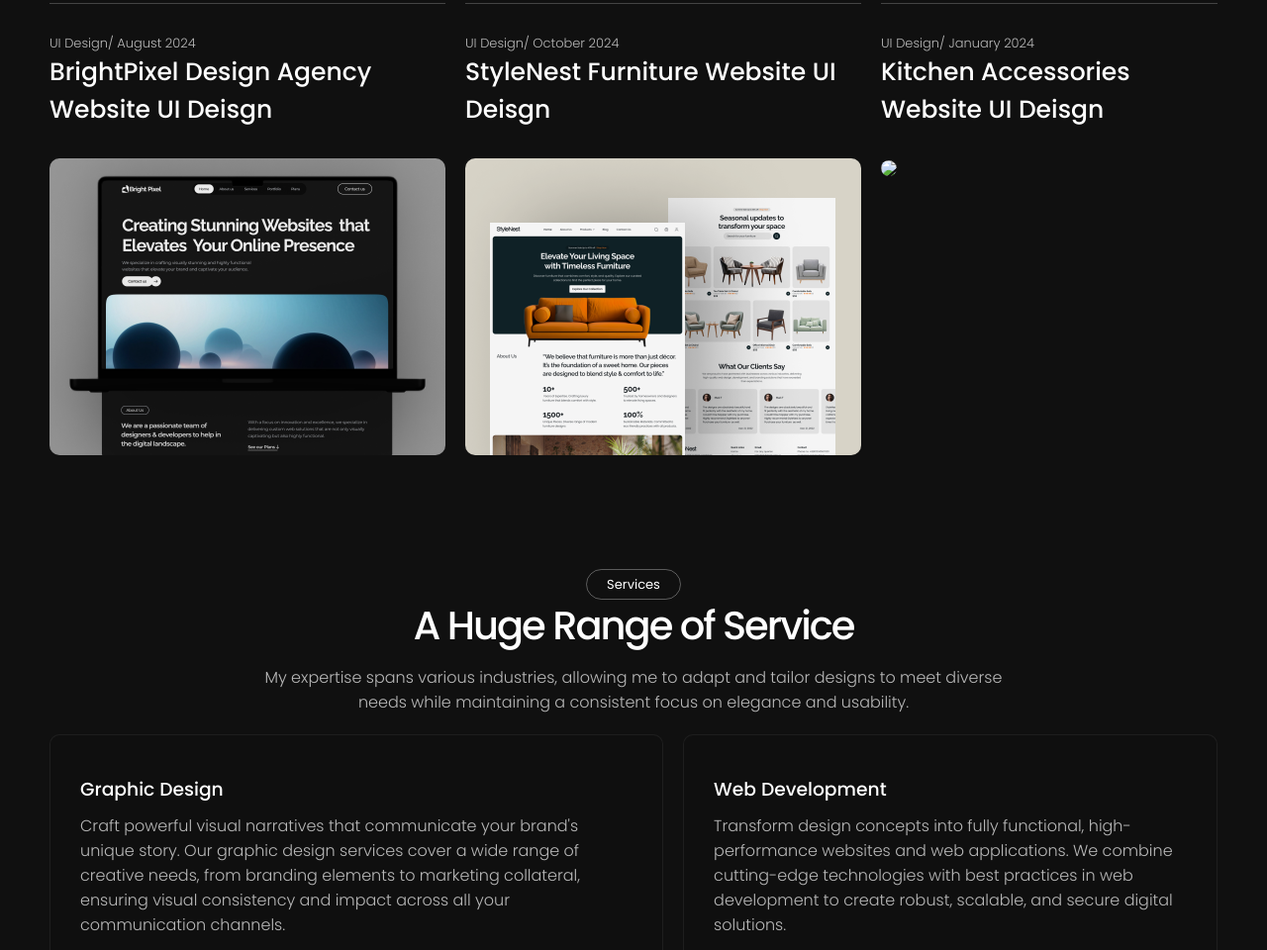
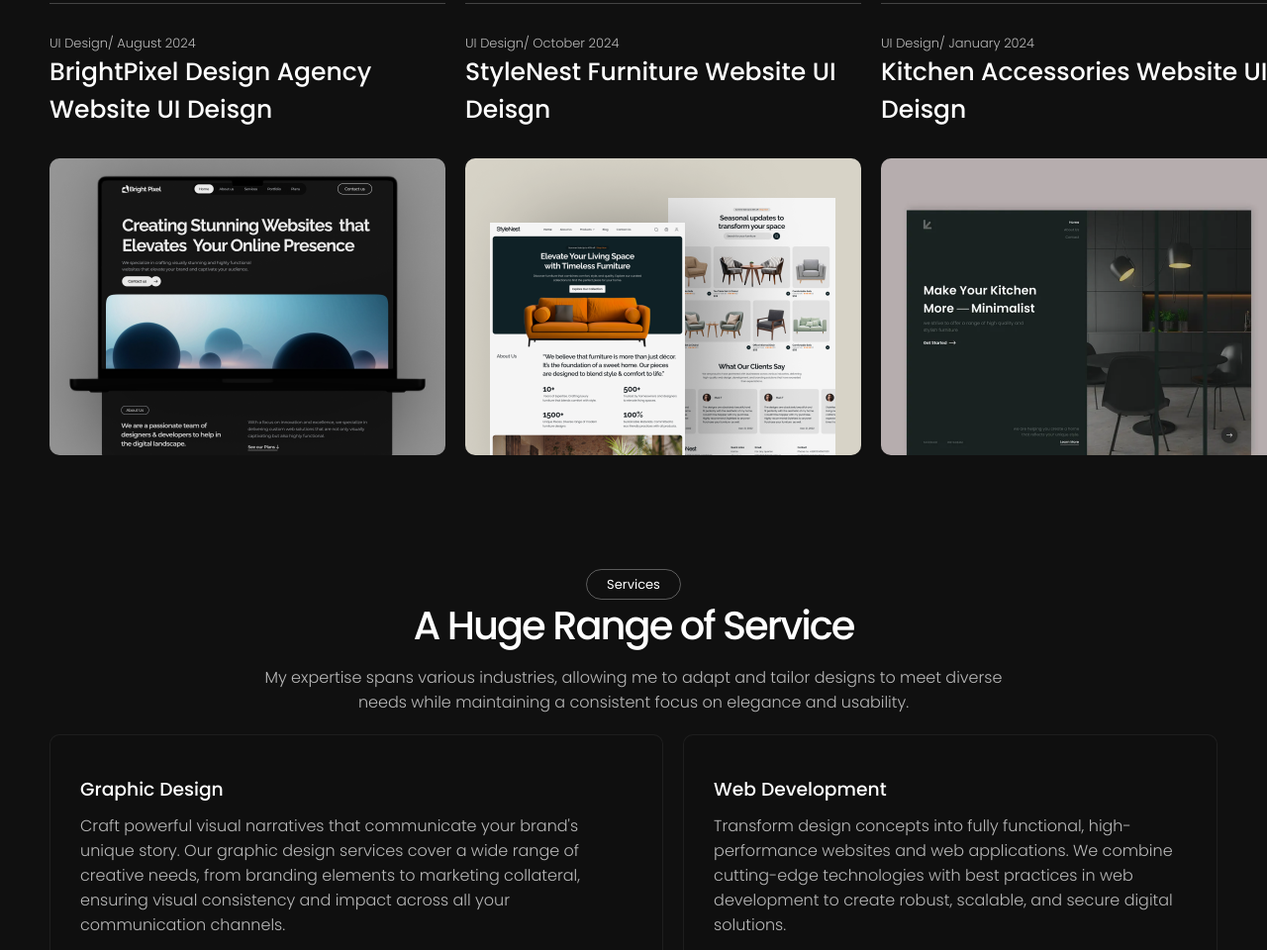
Before and after one commit to Abrar08217/beruu, a plain HTML site: page index.html in a window 1280 px wide. Shown: the part 1547-2507 px from the top of the page at 99% size. Drawn offline with Linux system fonts and the light colour scheme.

Commit message:
Update index.html

```diff
--- a/index.html
+++ b/index.html
@@ -72,7 +72,7 @@
             <div class="work">
                 <p>UI Design/ January 2024</p>
                 <h3>Kitchen Accessories Website UI Deisgn</h3>
-                <img src="work-3.png" height="300px" class="work-image">
+                <img src="work-4.png" height="300px" class="work-image">
             </div>
         </div>
 
```
